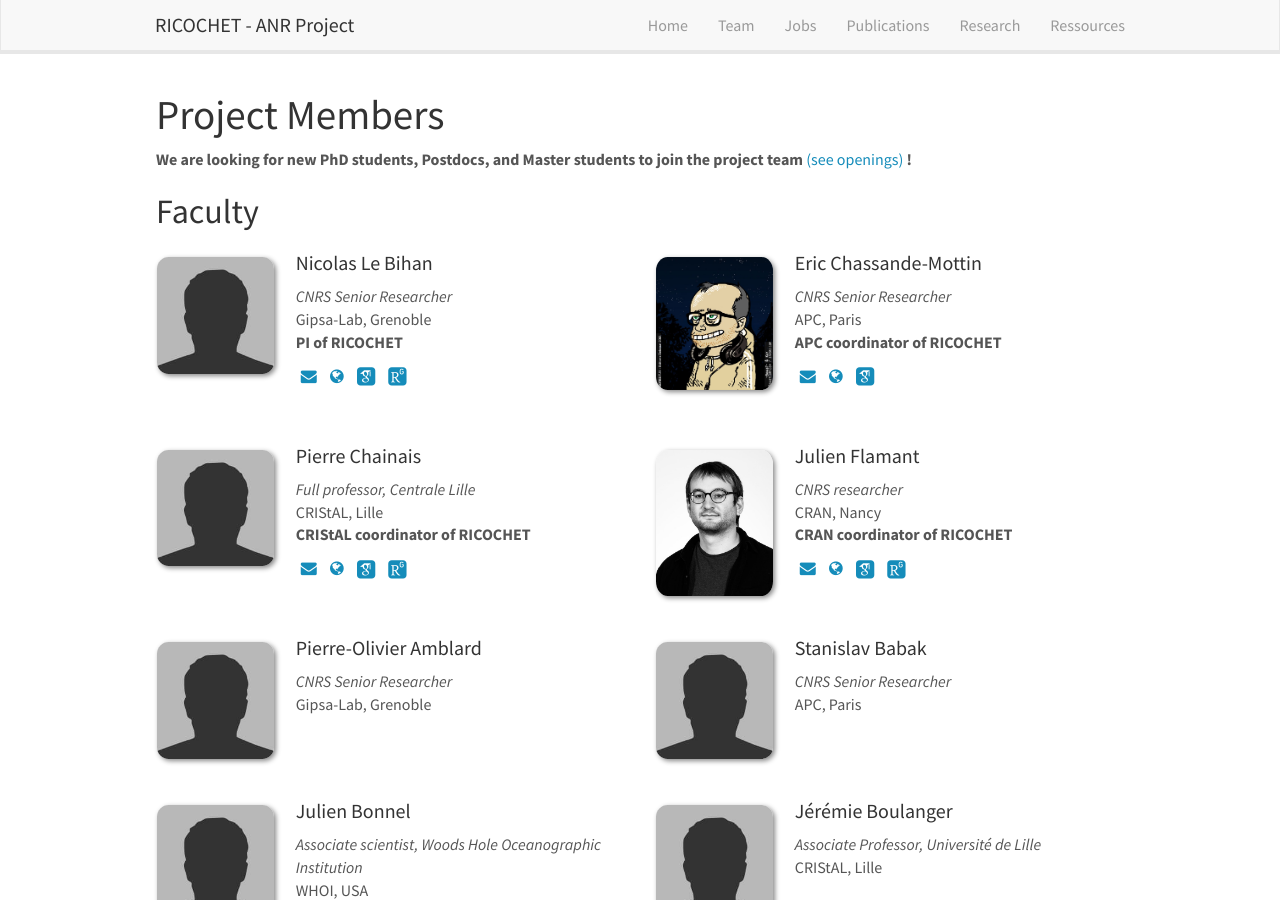
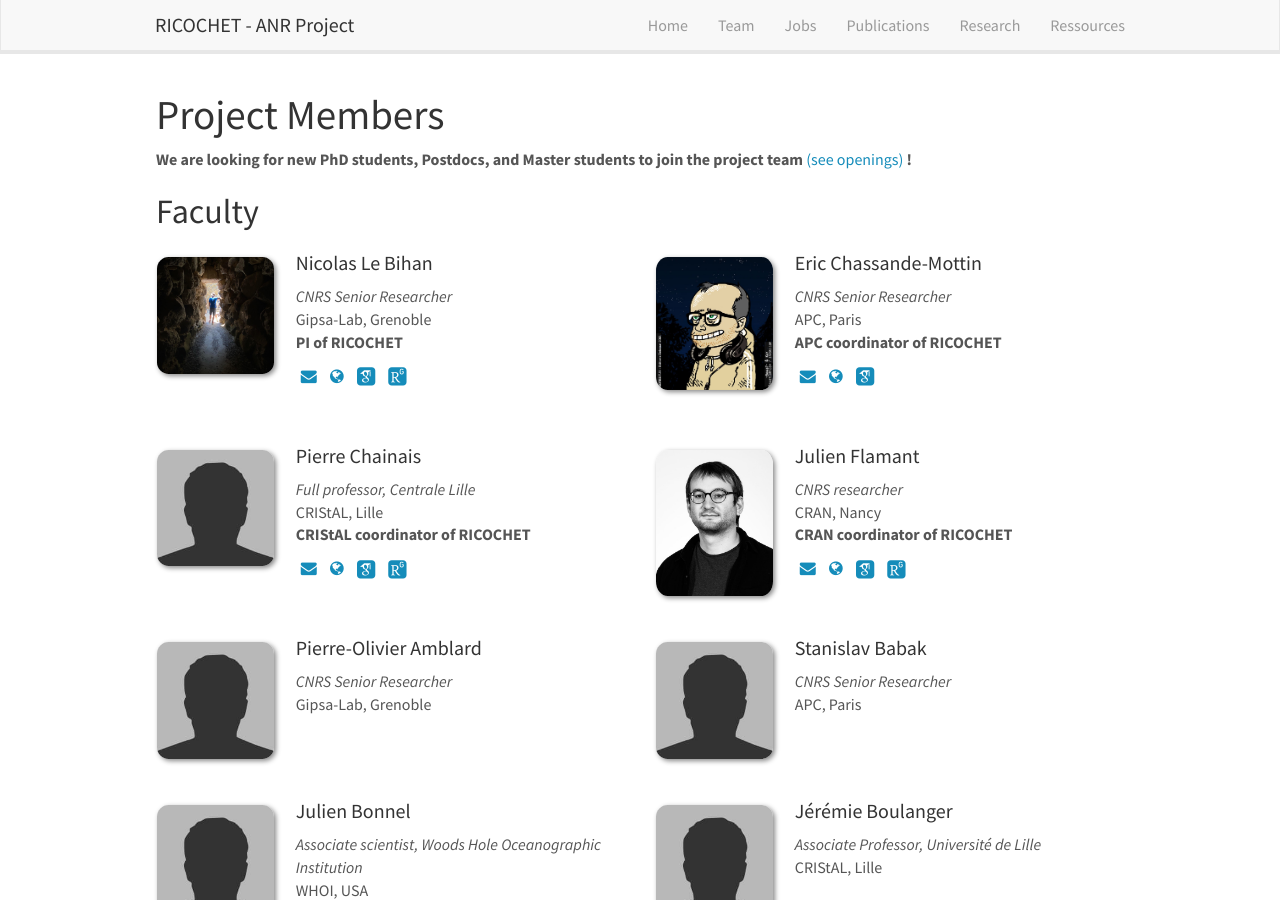
Before and after one commit to ricochet-anr/ricochet-anr.github.io, a Jekyll site: the page built from _pages/team.md, in a window 1280 px wide and 900 px high. Built offline with Jekyll 4.4.1, drawn with Linux system fonts in a browser that asks for light colours; nearby versions of some CDN libraries; some web fonts are replaced.

Commit message:
update nlb

```diff
--- a/_data/team_members.yml
+++ b/_data/team_members.yml
@@ -1,5 +1,5 @@
 - name: Nicolas Le Bihan
-  photo: misc.jpg
+  photo: lebihan.jpg
   lab: Gipsa-Lab, Grenoble
   info: CNRS Senior Researcher
   email: nicolas.le-bihan@gipsa-lab.grenoble-inp.fr
```
